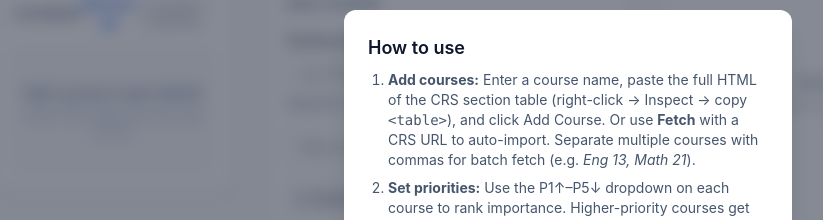
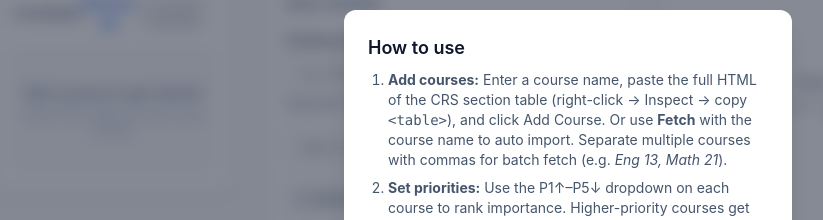
Before and after one commit to mcjefdreal/crs-scheduler, a SvelteKit app: page / in a window 1280 px wide. Both pictures are taken after a click on the button "Instructions". Shown: the part 124-344 px from the top of the page, without its empty margins (72-895 px from the left). Built offline with nearby package versions, Linux system fonts and the light colour scheme.

Commit message:
feat: update instructions

```diff
--- a/src/routes/+page.svelte
+++ b/src/routes/+page.svelte
@@ -771,7 +771,7 @@
 			>
 				<h3 class="mb-2 text-lg font-semibold text-slate-900">How to use</h3>
 				<ol class="list-decimal space-y-2 pl-5 text-sm text-slate-600">
-					<li><strong>Add courses:</strong> Enter a course name, paste the full HTML of the CRS section table (right-click → Inspect → copy <code>&lt;table&gt;</code>), and click Add Course. Or use <strong>Fetch</strong> with a CRS URL to auto-import. Separate multiple courses with commas for batch fetch (e.g. <em>Eng 13, Math 21</em>).</li>
+					<li><strong>Add courses:</strong> Enter a course name, paste the full HTML of the CRS section table (right-click → Inspect → copy <code>&lt;table&gt;</code>), and click Add Course. Or use <strong>Fetch</strong> with the course name to auto import. Separate multiple courses with commas for batch fetch (e.g. <em>Eng 13, Math 21</em>).</li>
 					<li><strong>Set priorities:</strong> Use the P1↑–P5↓ dropdown on each course to rank importance. Higher-priority courses get weighted more heavily when generating schedules.</li>
 					<li><strong>Customize:</strong> Set <em>Avoid classes before</em> to penalize early classes, and use the <strong>Refresh All</strong> button to re-scrape all courses for updated section data.</li>
 					<li><strong>Manage exclusions:</strong> Auto-excluded sections appear below the course list. Click <em>Include</em> to add them back, or <em>Exclude</em> on any schedule result card to remove a section.</li>
```
